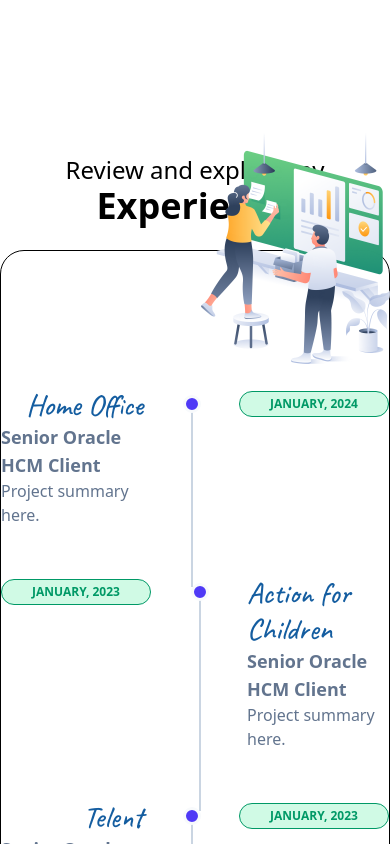
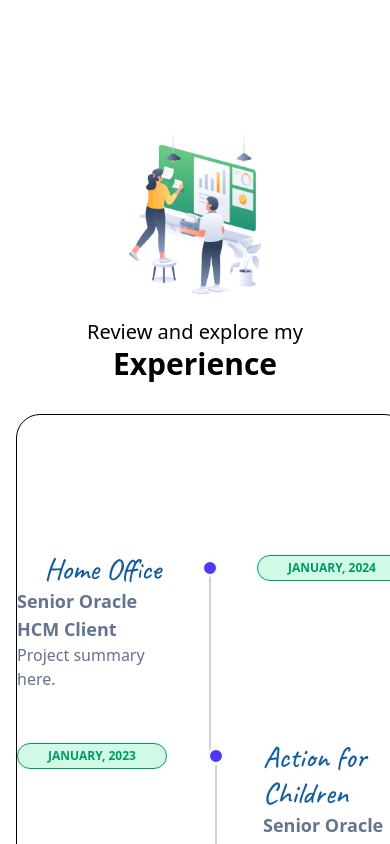
Before and after one commit to glenpalmer/glenpalmer.co.uk, a React (Vite) app: page / in a window 390 px wide. Shown: the part 3080-3924 px from the top of the page. Built offline with nearby package versions, Linux system fonts and the light colour scheme.

Commit message:
Start projects section for mobile responsive

```diff
--- a/src/assets/components/sectionExperience/ExperienceHeader.jsx
+++ b/src/assets/components/sectionExperience/ExperienceHeader.jsx
@@ -7,7 +7,7 @@ const ExperienceHeader = () => {
       <div>
         <img
           src={graphicDesktop}
-          className="relative w-[132px] h-[125px] mx-auto md:absolute md:w-[192px] md:h-[188px]  md:right-0 md:mr-4"
+          className="relative w-[132px] h-[125px] mx-auto md:absolute md:w-[192px] md:h-[188px] md:right-0 md:mr-4"
         />
       </div>
       <div className="pt-6 pb-6">
--- a/src/assets/components/sectionExperience/ExperienceText.jsx
+++ b/src/assets/components/sectionExperience/ExperienceText.jsx
@@ -9,8 +9,8 @@ const ExperienceText = () => {
       <div className="grow flex flex-col mx-4 md:flex-row md:justify-around md:gap-24">
         <div className="border border-black rounded-3xl text-center pt-4 my-2 md:w-2/5">
           <h1 className="text-xl font-bold">Oracle Certifications</h1>
-          <div className="flex flex-row md:flex-col md:items-center">
-            <div className="">
+          <div className="flex flex-row justify-center md:flex-col md:items-center">
+            <div>
               <img
                 src={certPayroll}
                 alt="Certificate Payroll"
--- a/src/assets/components/sectionProjects/ProjectHeader.jsx
+++ b/src/assets/components/sectionProjects/ProjectHeader.jsx
@@ -3,16 +3,16 @@ import graphicProjectBoard from "../../../../public/images/graphicProjectBoard.p
 
 const ProjectsHeader = () => {
   return (
-    <div className="flex relative w-full justify-center">
+    <div className="flex flex-col w-full justify-start md:flex-row md:justify-center">
       <div>
         <img
           src={graphicProjectBoard}
-          className="absolute right-0 h-[234px] w-[189px] z-0"
+          className="relative w-[132px] h-[164px] mx-auto md:absolute md:w-[189px] md:h-[234px] md:right-0 md:mr-4"
         />
       </div>
       <div className="pt-6 pb-6">
-        <h2 className="text-2xl text-center">Review and explore my</h2>
-        <h1 className="text-4xl text-center font-bold">Experience</h1>
+        <h2 className="text-xl text-center">Review and explore my</h2>
+        <h1 className="text-3xl text-center font-bold">Experience</h1>
       </div>
     </div>
   );
--- a/src/assets/components/sectionProjects/ProjectMain.jsx
+++ b/src/assets/components/sectionProjects/ProjectMain.jsx
@@ -6,7 +6,7 @@ const ProjectMain = () => {
   return (
     <div
       id="project"
-      className="max-w-[1180px] scroll-mt-40 mx-auto pb-60 justify-center"
+      className="relative flex flex-col max-w-[1280px] justify-center scroll-mt-40 mx-auto pb-60"
     >
       <ProjectHeader />
       <ProjectTimeline />
--- a/src/assets/components/sectionProjects/ProjectTimeline.jsx
+++ b/src/assets/components/sectionProjects/ProjectTimeline.jsx
@@ -4,6 +4,8 @@ const ProjectDataSet = ProjectData.Projects;
 
 const ProjectTimeLine = () => {
   return (
+    <div className="flex mt-2 md:mt-8">
+      <div className="grow flex flex-col mx-4">
         <div className="border rounded-3xl w-full max-w-6xl mx-auto py-24">
           <div className="flex flex-col justify-center divide-y divide-slate-200 [&>*]:py-16">
             <div className="w-full max-w-3xl mx-auto">
@@ -80,6 +82,8 @@ const ProjectTimeLine = () => {
             </div>
           </div>
         </div>
+      </div>
+    </div>
   );
 };
 
```
Lines whose indentation alone changed are shown as unchanged.
